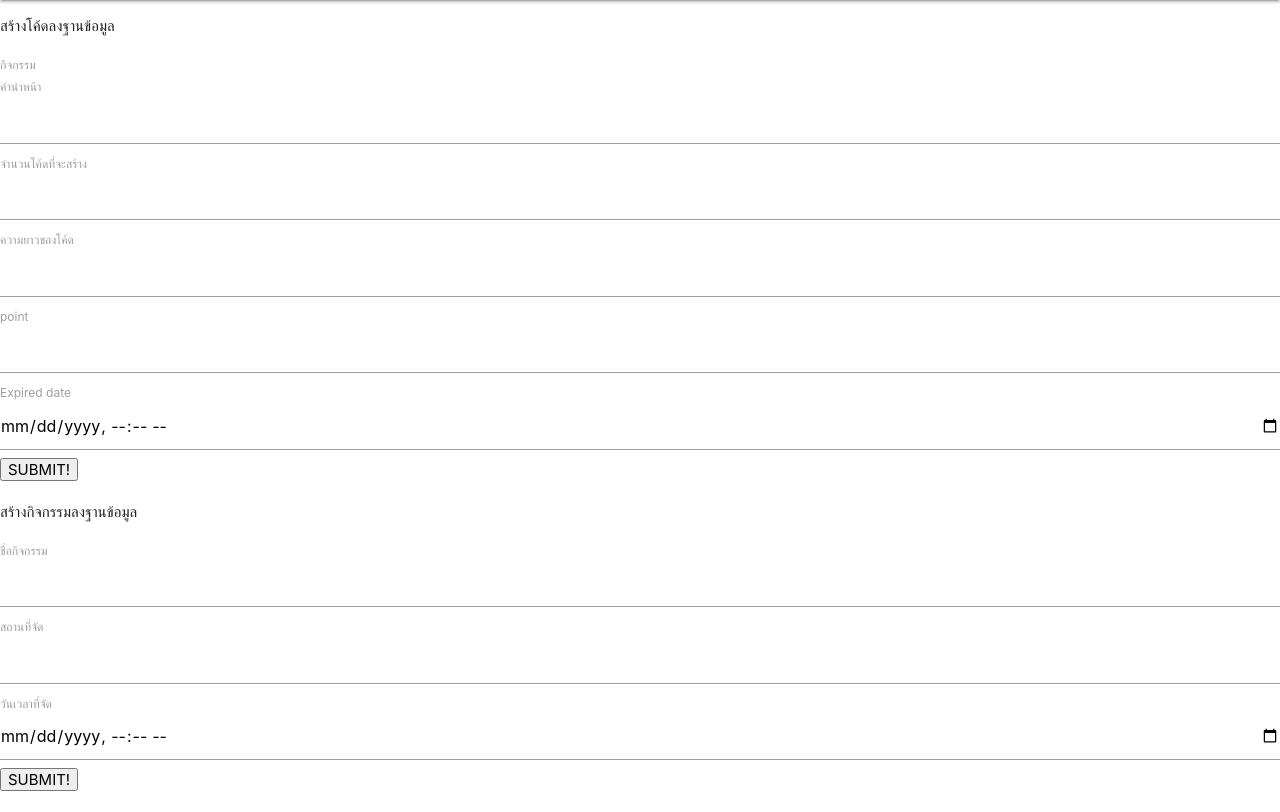
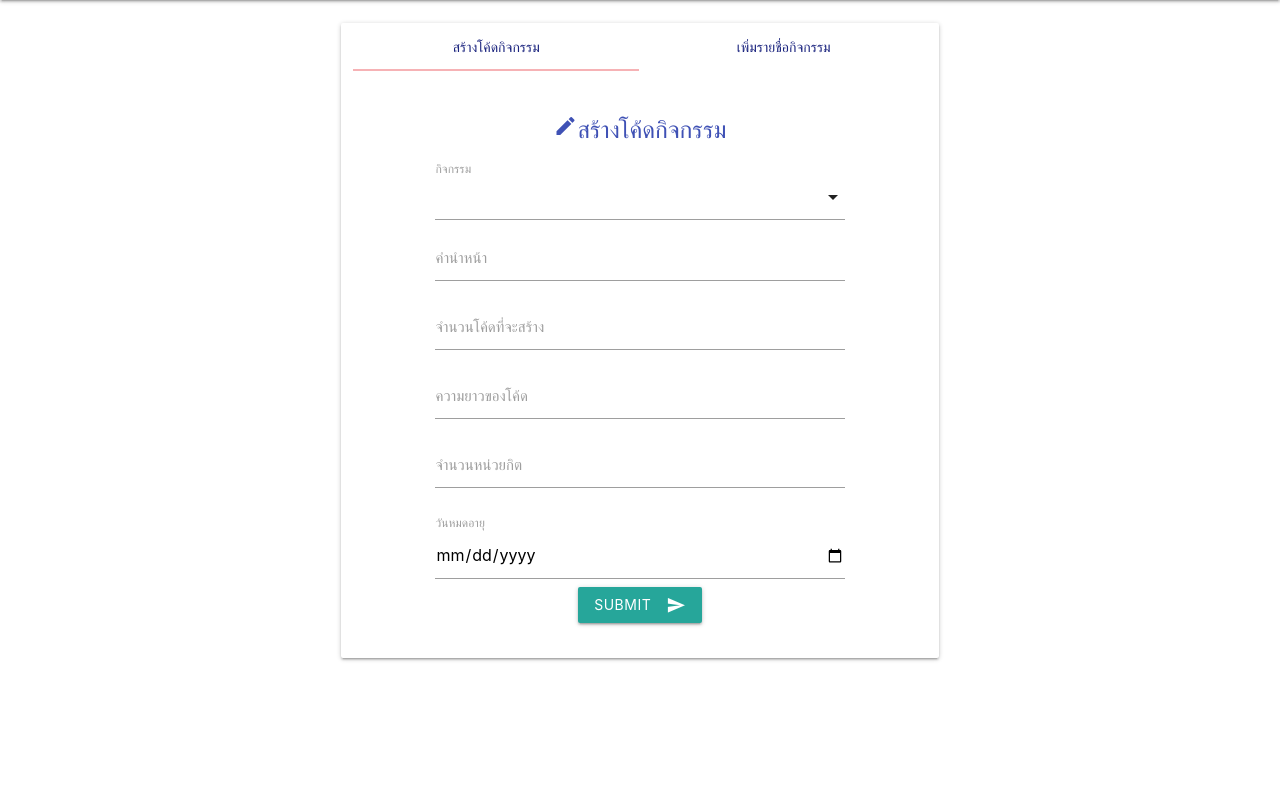
Before and after one commit to SmithChebesta/CCM-project, a Django app: page /manage/ in a window 1280 px wide. Shown: the part 64-876 px from the top of the page. After the commit the page ends 725 px from the top, so only its background shows below. Run offline with Django 3.2, Linux system fonts and the light colour scheme; data that the repository does not hold is empty; parts of the project's set-up code (start-up, migrations or seed data) failed here and were passed over.

Commit message:
Integrate with new html, slighly test.

```diff
--- a/api/models.py
+++ b/api/models.py
@@ -23,7 +23,7 @@ class Code(models.Model):
 
 class Activity(models.Model):
     atvname = models.TextField(primary_key=True)
-    date = models.DateTimeField()
+    date = models.DateField()
     status = models.BooleanField()
     place = models.TextField()
 
--- a/api/views.py
+++ b/api/views.py
@@ -33,7 +33,7 @@ def create_activity(req):
 
     if req.method == 'POST':
         Activity = models.Activity(
-            atvname=req.POST.get('atvname'), date=req.POST.get('date'), status=True, place=req.POST.get('place'))
+            atvname=req.POST.get('atvname'), date=req.POST.get('exp'), status=True, place=req.POST.get('place'))
         Activity.save()
 
         return HttpResponse(status=200)
--- a/manage/templates/manage/create.html
+++ b/manage/templates/manage/create.html
@@ -40,27 +40,116 @@
     <li><a href="#">ข่าวสาร</a></li>
     <li><a href="#">การตั้งค่า</a></li>
   </ul>
-  <!-- <nav class="navbar navbar-expand-lg navbar-light bg-light">
-    <button class="navbar-toggler" type="button" data-toggle="collapse" data-target="#navbarNavAltMarkup"
-      aria-controls="navbarNavAltMarkup" aria-expanded="false" aria-label="Toggle navigation">
-      <span class="navbar-toggler-icon"></span>
-    </button>
-    <div class="collapse navbar-collapse" id="navbarNavAltMarkup">
-      <div class="navbar-nav ml-auto">
-        <a class="nav-item nav-link active" href="{% url 'create'%}">Create </a>
-        <a class="nav-item nav-link" href="{% url 'display'%}">Display</a>
-        <a class="nav-item nav-link" href="#">Messages</a>
-        <a class="nav-item nav-link" href="#">Settings</a>
+  <section class="section container" id="services">
+    <div class="row">
+      <div class="card col s8 offset-s2  ">
+        <!-- tabs -->
+        <ul class="tabs">
+          <li class="tab col s6">
+            <a href="#photography" class="active indigo-text text-darken-4">สร้างโค้ดกิจกรรม</a>
+          </li>
+          <li class="tab col s6">
+            <a href="#editing" class="indigo-text text-darken-4">เพิ่มรายชื่อกิจกรรม</a>
+          </li>
+        </ul>
+        <div id="photography" class="col s12">
 
+          <div class="card-item white lighten-1">
+            <section name="code" class="section container">
+              <p class="flow-text center-align">
+                <span class="card-title indigo-text"><i class="material-icons">edit</i>สร้างโค้ดกิจกรรม</span>
+              </p>
+              <form action="{%url 'create_code'%}" method="post" id="code-form" class="row  justify-content-center">
+
+                <div class="input-field">
+                  <select name="atvname">
+                    {%for data in datas %}
+                    <option value="{{data.atvname}}">{{data.atvname}}</option>
+                    {%endfor%}
+
+                  </select>
+                  <label for="atvname">กิจกรรม</label>
+                </div>
+                <div class="input-field">
+                  <input type="text" class="form-control" name="prefix" id="prefix" />
+                  <label for="prefix">คำนำหน้า</label>
+                </div>
+                <div class="input-field">
+                  <input type="number" class="form-control" name="amount" id="amount" />
+                  <label for="amount">จำนวนโค้ดที่จะสร้าง</label>
+                </div>
+
+                <div class="input-field">
+                  <input type="number" class="form-control" name="length" id="length" />
+                  <label for="length">ความยาวของโค้ด</label>
+                </div>
+
+                <div class="input-field">
+                  <input type="number" step="0.01" class="form-control" name="point" id="point" />
+                  <label for="point">จำนวนหน่วยกิต</label>
+                </div>
+
+                <!-- <div class="input-field "> -->
+                <!-- <input type="text" class="datepicker" name="exp" id="exp" /> -->
+                <label for="exp">วันหมดอายุ</label>
+                <input type="date" name="exp" id="exp" />
+
+                <!-- </div> -->
+
+
+                <div class="center-align">
+                  <button class="btn waves-effect waves-light" type="submit">submit <i
+                      class="material-icons right">send</i></button>
+                </div>
+
+
+              </form>
+            </section>
+          </div>
+        </div>
+        <section id="editing" class="col s12">
+          <section class="card-item white">
+            <section name="activity" class="section container">
+              <p class="flow-text center-align indigo-text">
+                <i class="material-icons">note_add</i> เพิ่มรายการกิจกรรม
+              </p>
+              <form action="{%url 'create_activity'%}" method="post" id="activity-form"
+                class="row  justify-content-center">
+
+                <div class="input-field">
+                  <label for="atvname">ชื่อกิจกรรม</label>
+                  <input type="text" class="form-control" name="atvname" id="atvname" />
+                </div>
+
+                <div class="input-field">
+                  <label for="place">สถานที่จัด</label>
+                  <input type="text" class="form-control" name="place" id="place" />
+                </div>
+
+                <!-- <div class="input-field "> -->
+                <label for="exp">วันเวลาที่จัด</label>
+                <input type="datetime-local" name="exp" id="exp" />
+                <!-- </div> -->
+
+
+
+                <div class="center-align">
+                  <button class="btn waves-effect waves-light">submit <i class="material-icons right">send</i></button>
+                </div>
+              </form>
+            </section>
+          </section>
       </div>
     </div>
-  </nav> -->
-  <section name="code" class=" bg-light p-5 m-0">
+    </div>
+  </section>
+
+
+  <!-- <section name="code" class=" bg-light p-5 m-0">
     <p class="lead text-muted">สร้างโค้ดลงฐานข้อมูล</p>
     <form action="{%url 'create_code'%}" method="post" id="code-form" class="row  justify-content-center">
       <div class="mt-3 col-8">
         <label for="atvname">กิจกรรม</label>
-        <!-- <input type="text" class="form-control" name="atvname"> -->
         <select name="atvname">
           {%for data in datas %}
           <option value="{{data.atvname}}">{{data.atvname}}</option>
@@ -96,8 +185,8 @@
       </div>
 
     </form>
-  </section>
-  <section name="activity" class=" p-5 m-0">
+  </section> -->
+  <!-- <section name="activity" class=" p-5 m-0">
     <p class="lead text-muted">สร้างกิจกรรมลงฐานข้อมูล</p>
     <form action="{%url 'create_activity'%}" method="post" id="activity-form" class="row  justify-content-center">
 
@@ -120,13 +209,18 @@
 
 
     </form>
-  </section>
+  </section> -->
 
+  <script src="https://code.jquery.com/jquery-3.3.1.min.js"></script>
   <script src="https://cdnjs.cloudflare.com/ajax/libs/materialize/1.0.0/js/materialize.min.js"></script>
-  <script src="https://ajax.googleapis.com/ajax/libs/jquery/3.4.1/jquery.min.js"></script>
   <script>
     const code_form = $('#code-form')
     const activity_form = $('#activity-form')
+    $('select').formSelect();
+    $(".sidenav").sidenav();
+    $(".datepicker").datepicker({});
+    $(".timepicker").timepicker({});
+    $(".tabs").tabs();
 
     code_form.submit((e) => {
       e.preventDefault()
@@ -166,11 +260,7 @@
         }
       })
 
-      $('select').formSelect();
-      $(".sidenav").sidenav();
-      $(".datepicker").datepicker({});
-      $(".timepicker").timepicker({});
-      $(".tabs").tabs();
+
     })
   </script>
 </body>
```
Also changed, not shown: manage/templates/manage/display.html (+29 -15 lines), api/migrations/0011_auto_20191015_2303.py (added).
